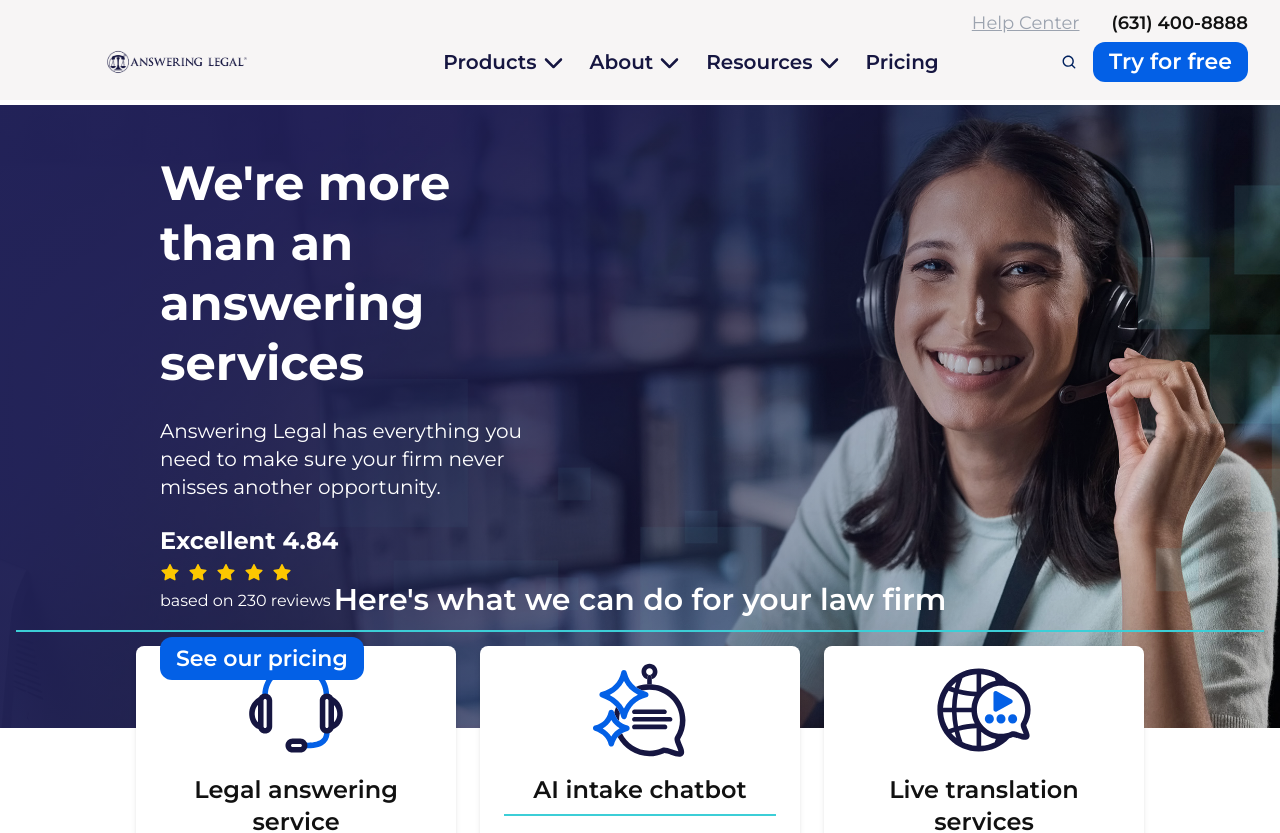
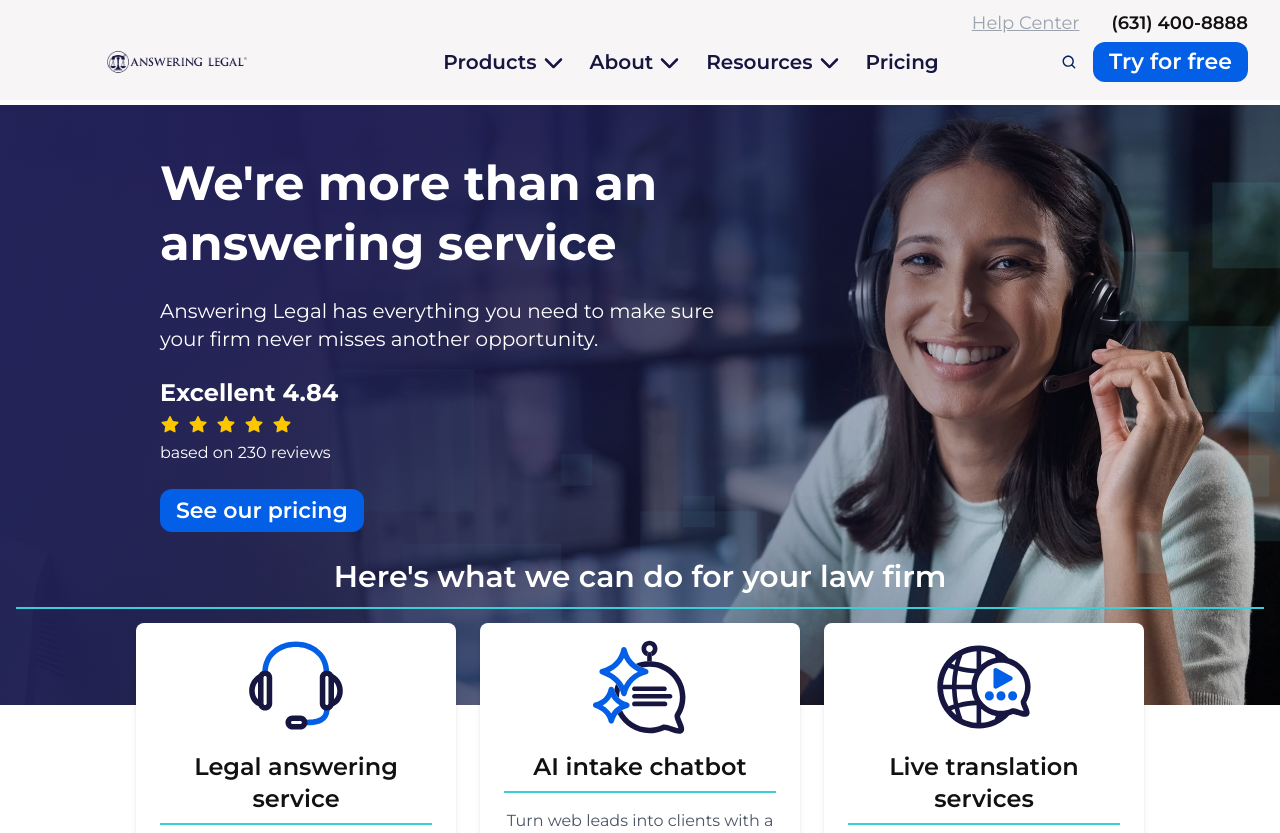
Before and after one commit to mahmadsadikRepositry/frontend-assignment-nextjs, a Next.js app: page / in a window 1280 px wide. Shown: the top 833 px of the page. Built offline with nearby package versions, Linux system fonts and the light colour scheme.

Commit message:
Fixing text

```diff
--- a/app/Components/hero/Hero.tsx
+++ b/app/Components/hero/Hero.tsx
@@ -67,11 +67,11 @@
       {/* Desktop Hero */}
 <div className="hidden md:block relative w-full hero-bg flex items-center bg-cover bg-center">
   <div className="absolute inset-0 bg-gradient-to-r from-[#23255A]/80 to-transparent" />
-        <div className="relative z-10 flex flex-col justify-center pl-40 py-12 max-w-xl">
-          <h1 className="text-white text-5xl font-bold mb-6 leading-tight">
-            We're more than an answering services
+  <div className="relative z-10 flex flex-col justify-center pl-40 py-12 max-w-4xl">
+    <h1 className="text-white text-5xl font-bold mb-6 leading-tight max-w-[800px]">
+      We're more than an answering service
     </h1>
-          <p className="text-white text-xl mb-6">
+    <p className="text-white text-xl mb-6 max-w-[600px]">
       Answering Legal has everything you need to make sure your firm never
       misses another opportunity.
     </p>
```
Lines whose indentation alone changed are shown as unchanged.
